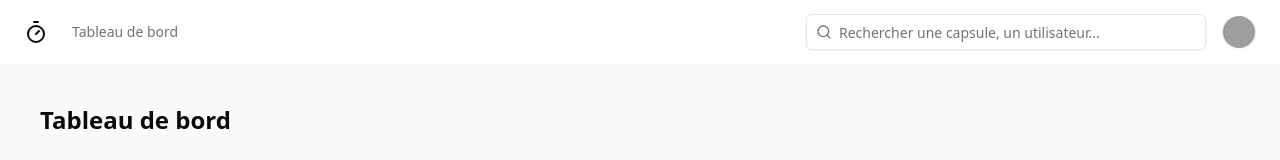
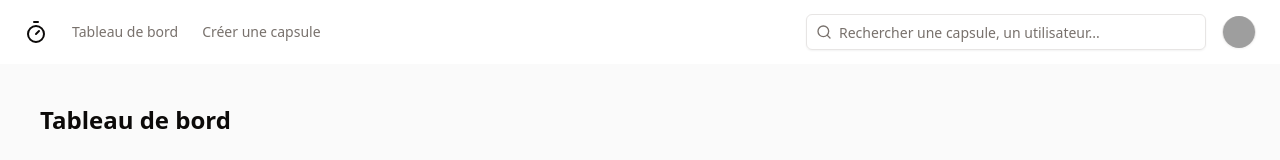
Before and after one commit to YLudo/eternote, a Next.js app: page /dashboard in a window 1280 px wide. Shown: the top 160 px of the page. Built offline with nearby package versions, Linux system fonts and the light colour scheme; no server answers; grey boxes are pictures that could not be loaded.

Commit message:
fix: add links list to avoid same code

```diff
--- a/src/components/dashboard/navigation/NavbarMenu.tsx
+++ b/src/components/dashboard/navigation/NavbarMenu.tsx
@@ -2,6 +2,11 @@ import Link from "next/link";
 import { Timer } from "lucide-react";
 
 export default function NavbarMenu() {
+    const links = [
+        { href: "/dashboard", label: "Tableau de bord", },
+        { href: "/capsules/create", label: "Créer une capsule", },
+    ];
+
     return (
         <nav className="hidden flex-col gap-6 text-lg font-medium md:flex md:flex-row md:items-center md:gap-5 md:text-sm lg:gap-6">
             <Link
@@ -11,12 +16,15 @@ export default function NavbarMenu() {
                 <Timer className="h-6 w-6" />
                 <span className="sr-only">Eternote</span>
             </Link>
-            <Link
-                href="/dashboard"
-                className="text-muted-foreground transition-colors hover:text-foreground"
-            >
-                Tableau de bord
-            </Link>
+            {links.map((link) => (
+                <Link
+                    key={link.href}
+                    href={link.href}
+                    className="text-muted-foreground transition-colors hover:text-foreground"
+                >
+                    {link.label}
+                </Link>
+            ))}
         </nav>
     );
 }
```
